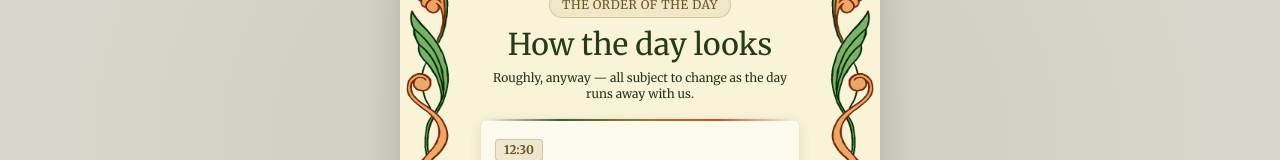
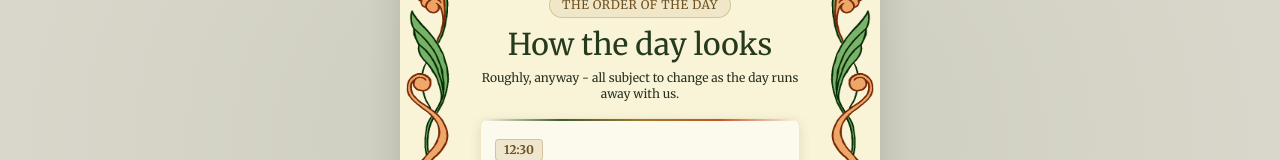
Before and after one commit to AdamProbert/LawfulHumanSmash, a Next.js app: page /itinerary in a window 1280 px wide. Shown: the part 184-344 px from the top of the page. Built offline with nearby package versions, Linux system fonts and the light colour scheme.

Commit message:
fix: update rock band description for clarity and adjust punctuation in itinerary note

```diff
--- a/src/app/(main)/itinerary/page.tsx
+++ b/src/app/(main)/itinerary/page.tsx
@@ -48,7 +48,7 @@ const SCHEDULE = [
   {
     time: "9:00",
     title: "Rock band",
-    description: "Two hours of it. Bring your dancing shoes.",
+    description: "Two sets across two hours. Bring your rocking shoes!",
   },
   {
     time: "11:00",
@@ -72,7 +72,7 @@ export default function ItineraryPage() {
         </h2>
 
         <p className="font-body text-xs text-bark-light/80 max-w-xs mx-auto mb-4">
-          Roughly, anyway — all subject to change as the day runs away with us.
+          Roughly, anyway - all subject to change as the day runs away with us.
         </p>
 
         {/* Timeline */}
```
